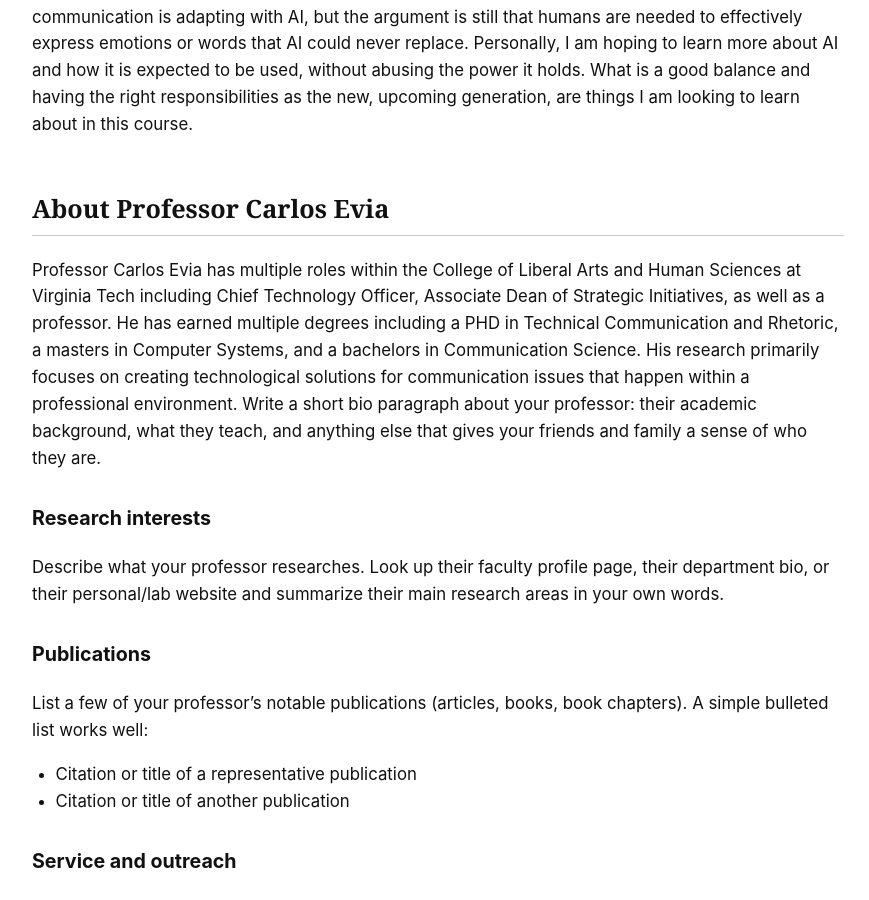
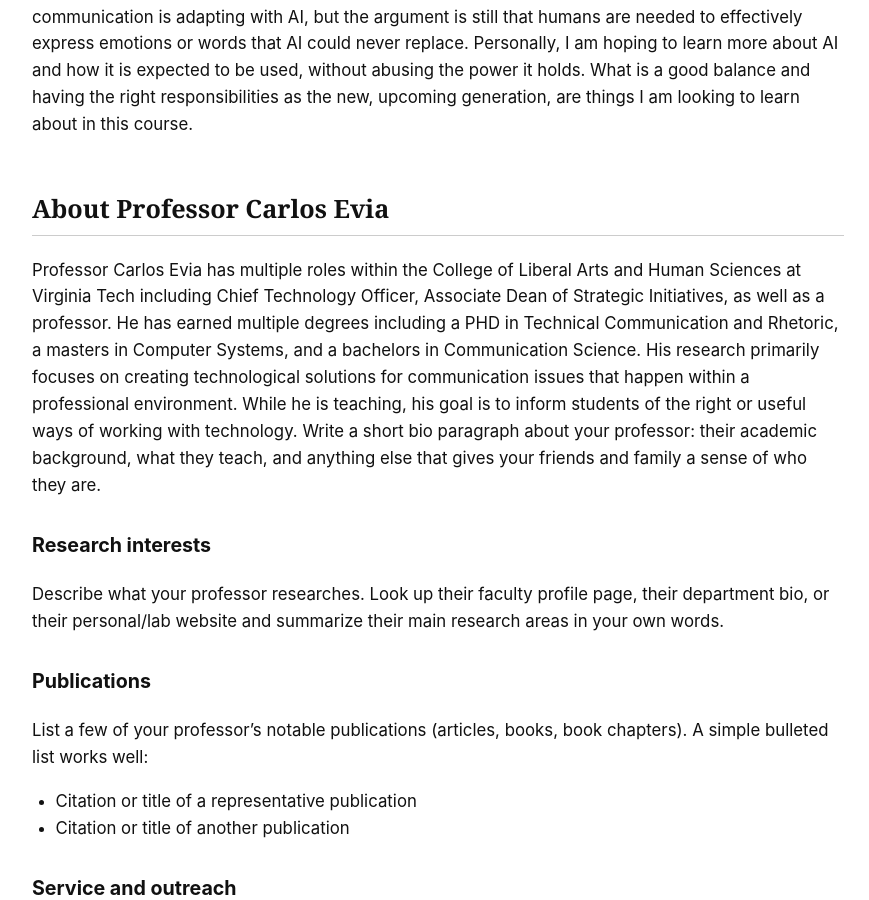
Before and after one commit to annaolszowy27/myawesomesemester, a Jekyll site: the page built from _courses/course-01.md, in a window 1280 px wide and 900 px high, scrolled down 578 px. Shown: the whole window, without its empty margins (202-1071 px from the left). Built offline with Jekyll 4.4.1, drawn with Linux system fonts in a browser that asks for light colours.

Commit message:
Update course-01.md

```diff
--- a/_courses/course-01.md
+++ b/_courses/course-01.md
@@ -16,7 +16,7 @@ Communication Senior Seminar is a course that's content changes each semester ba
 
 ## About Professor Carlos Evia
 
-Professor Carlos Evia has multiple roles within the College of Liberal Arts and Human Sciences at Virginia Tech including Chief Technology Officer, Associate Dean of Strategic Initiatives, as well as a professor. He has earned multiple degrees including a PHD in Technical Communication and Rhetoric, a masters in Computer Systems, and a bachelors in Communication Science. His research primarily focuses on creating technological solutions for communication issues that happen within a professional environment.    Write a short bio paragraph about your professor: their academic background, what
+Professor Carlos Evia has multiple roles within the College of Liberal Arts and Human Sciences at Virginia Tech including Chief Technology Officer, Associate Dean of Strategic Initiatives, as well as a professor. He has earned multiple degrees including a PHD in Technical Communication and Rhetoric, a masters in Computer Systems, and a bachelors in Communication Science. His research primarily focuses on creating technological solutions for communication issues that happen within a professional environment. While he is teaching, his goal is to inform students of the right or useful ways of working with technology.   Write a short bio paragraph about your professor: their academic background, what
 they teach, and anything else that gives your friends and family a sense of who
 they are.
 
```
